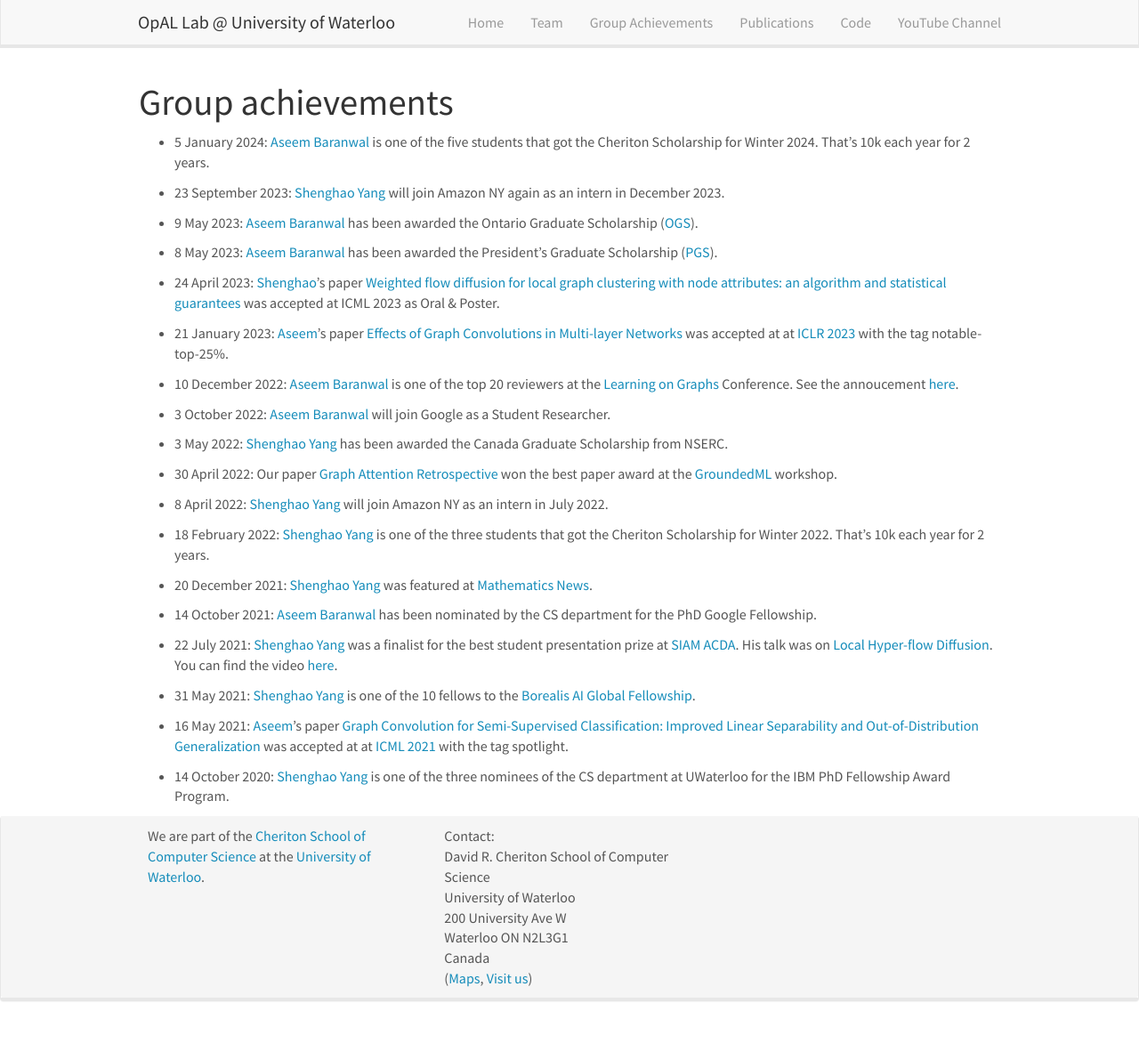
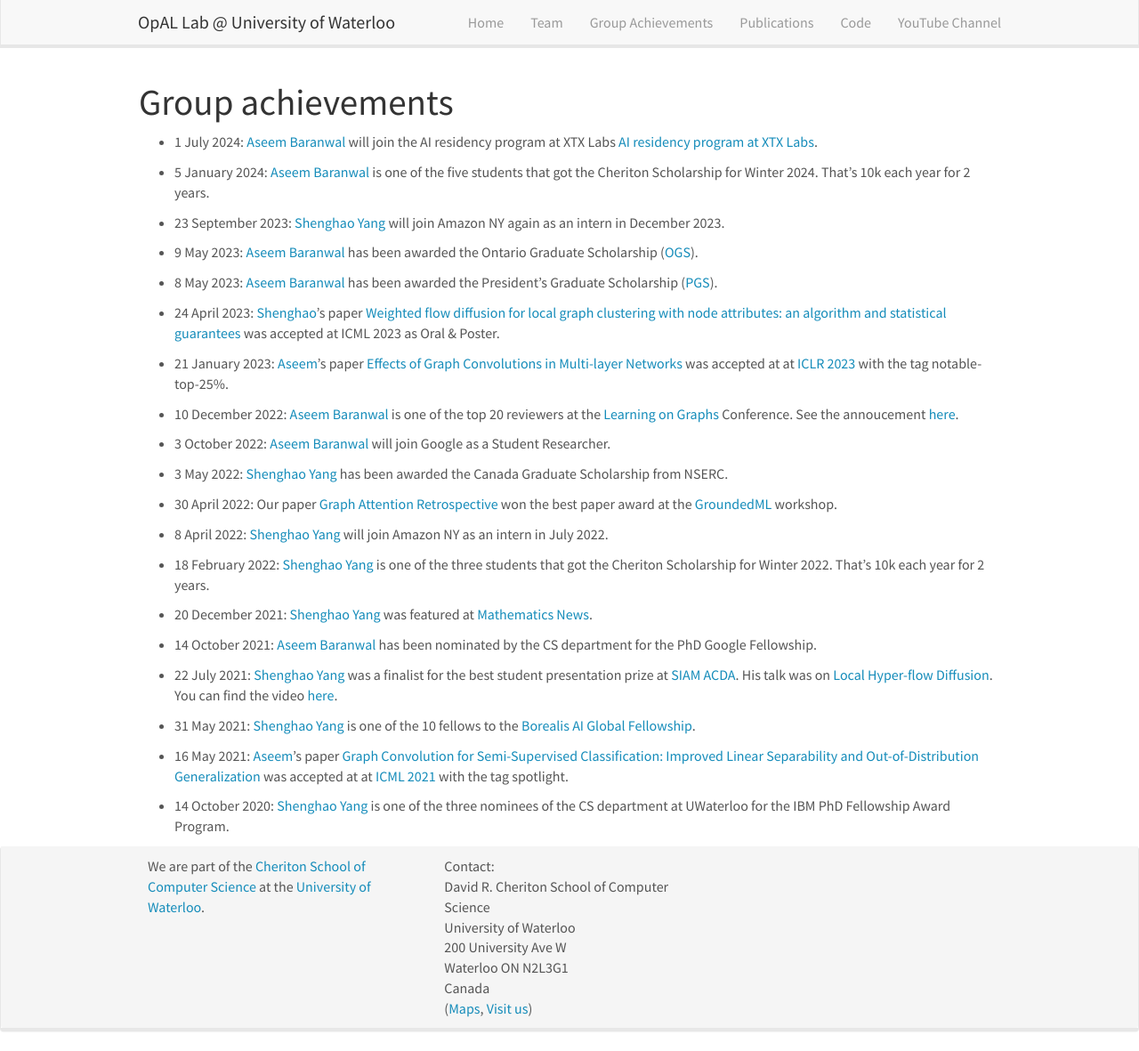
Before and after one commit to opallab/opallab.github.io, a Jekyll site: the page built from _pages/group_achievements.md, in a window 1280 px wide and 1181 px high. Shown: the whole window at 89% size. Built offline with Jekyll 4.4.1, drawn with Linux system fonts in a browser that asks for light colours; nearby versions of some CDN libraries.

Commit message:
aseem xtx

```diff
--- a/_data/news.yml
+++ b/_data/news.yml
@@ -1,3 +1,6 @@
+- date: 1 July 2024
+  headline: "<a href='https://aseemrb.me'>Aseem Baranwal</a> will join the AI residency program at XTX Labs <a href='https://www.xtxmarkets.com/career/xty-labs-ai-residency/'>AI residency program at XTX Labs</a>."
+
 - date: 1 July 2024
   headline: "I wrote a blog at Medium on <a href='https://medium.com/@kimon.fountoulakis/random-data-and-graph-neural-networks-8b77ff4fc280'>Random Data and Graph Neural Networks</a>."
 
--- a/_pages/group_achievements.md
+++ b/_pages/group_achievements.md
@@ -7,6 +7,7 @@
 ---
 
 # Group achievements
+- 1 July 2024: <a href='https://aseemrb.me'>Aseem Baranwal</a> will join the AI residency program at XTX Labs <a href='https://www.xtxmarkets.com/career/xty-labs-ai-residency/'>AI residency program at XTX Labs</a>.
 
 - 5 January 2024: <a href='https://aseemrb.me'>Aseem Baranwal</a> is one of the five students that got the Cheriton Scholarship for Winter 2024. That's 10k each year for 2 years.
 
```
